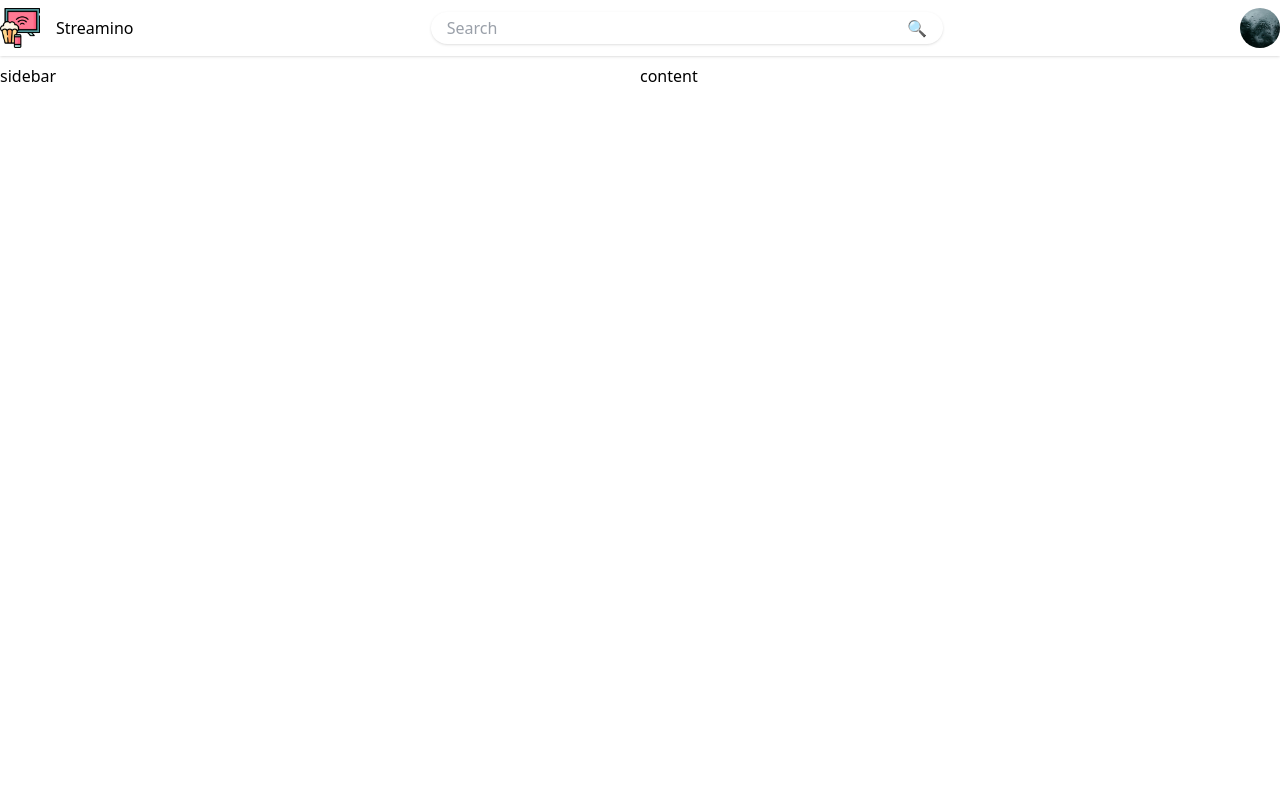
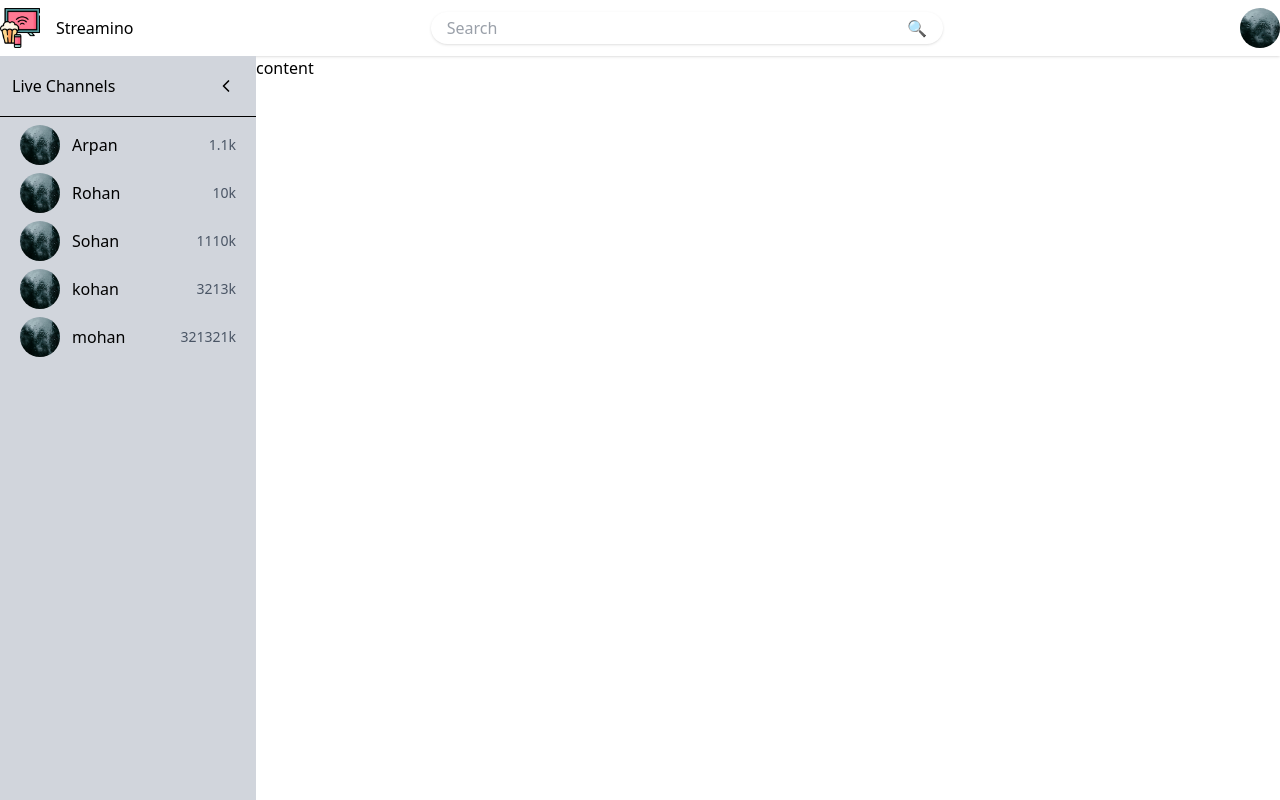
Before and after one commit to arpan-semwal/Streamino, a React (Vite) app in the folder Streamino-Frontend/: page /dashboard in a window 1280 px wide. Built offline with nearby package versions, Linux system fonts and the light colour scheme.

Commit message:
Sidebar-ui-update

```diff
--- a/Streamino-Frontend/src/components/Sidebar.tsx
+++ b/Streamino-Frontend/src/components/Sidebar.tsx
@@ -1,13 +1,84 @@
+import { useState } from "react";
+import { ChevronLeft, ChevronRight, Menu } from "lucide-react";
+
 const Sidebar: React.FC = () => {
-	return(
-		<div>
-			sidebar
-		</div>
-	)
+  const users = [
+    {
+      id: 1,
+      name: "Arpan",
+      live: true,
+      img: "../../public/dark.jpg",
+      livewatch: "1.1k",
+    },
+    {
+      id: 2,
+      name: "Rohan",
+      live: false,
+      img: "../../public/dark.jpg",
+      livewatch: "10k",
+    },
+    {
+      id: 3,
+      name: "Sohan",
+      live: true,
+      img: "../../public/dark.jpg",
+      livewatch: "1110k",
+    },
+    {
+      id: 4,
+      name: "kohan",
+      live: true,
+      img: "../../public/dark.jpg",
+      livewatch: "3213k",
+    },
+    {
+      id: 5,
+      name: "mohan",
+      live: true,
+      img: "../../public/dark.jpg",
+      livewatch: "321321k",
+    },
+  ];
 
+  const [isOpen, setIsOpen] = useState(true);
+  return (
+    <div
+      className={`bg-gray-300  transition-all duration-300 h-screen ${
+        isOpen ? "w-64" : "w-20"
+      }`}
+    >
+      <div className="flex items-center justify-between p-3 border-b ">
+        {isOpen && <span>Live Channels</span>}
 
+      <button onClick={() => setIsOpen(!isOpen)} className="p-2">
+		{isOpen ? (
+			<ChevronLeft size={20} />   // collapse icon
+		) : (
+			<ChevronRight size={20} />  // expand icon
+		)}
+		</button>
+      </div>
 
-
-}
+      <ul className="m-2 space-y-2">
+        {users.map((user) => (
+          <li
+            key={user.id}
+            className={`flex items-center ${
+              isOpen ? "justify-start space-x-3 px-3" : "justify-center"
+            }`}
+          >
+            <img src={user.img} alt="" className="w-10 h-10 rounded-full" />
+            {isOpen && (
+              <div className="flex items-center justify-between w-full">
+                <span className="font-medium">{user.name}</span>
+                <span className="text-sm text-gray-600">{user.livewatch}</span>
+              </div>
+            )}
+          </li>
+        ))}
+      </ul>
+    </div>
+  );
+};
 
 export default Sidebar;
--- a/Streamino-Frontend/src/pages/Dashboard.tsx
+++ b/Streamino-Frontend/src/pages/Dashboard.tsx
@@ -22,27 +22,18 @@ const Dashboard: React.FC = () => {
   //};
 
   return (
-
-
-    <div className="flex flex-col h-screen">
-
-
-
+    <div className="flex flex-col h-screen fixed left-0 right-0 top-0 bg-white z-10 shadow">
       <div className="h-16">
-           <Navbar/>
+        <Navbar />
       </div>
 
-      <div className="flex flex-1">
-          <div className="flex flex-1">
-        <Sidebar/>
+      <div className="flex flex-1 h-screen">
+        <div>
+          <Sidebar />
+        </div>
+
+        <div className="flex-1">content</div>
       </div>
-
-      <div className="flex-1">
-        content
-       </div>
-      </div>
-
-
     </div>
   );
 };
```
Also changed, not shown: Streamino-Frontend/public/collapse.png (added).
